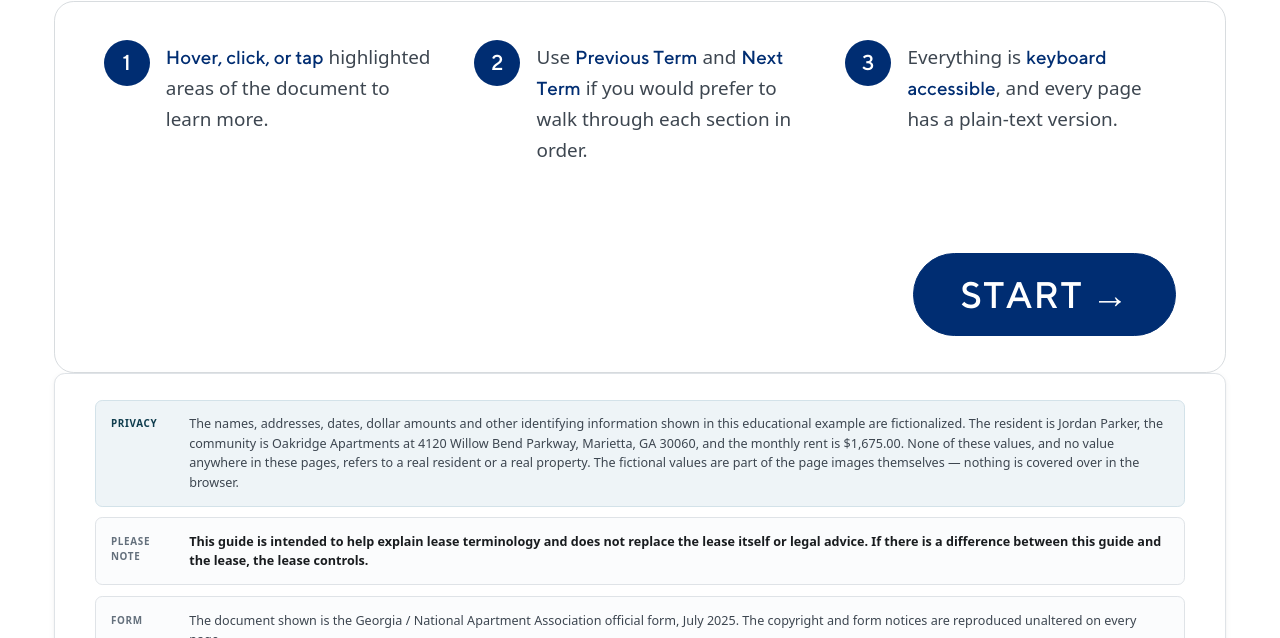
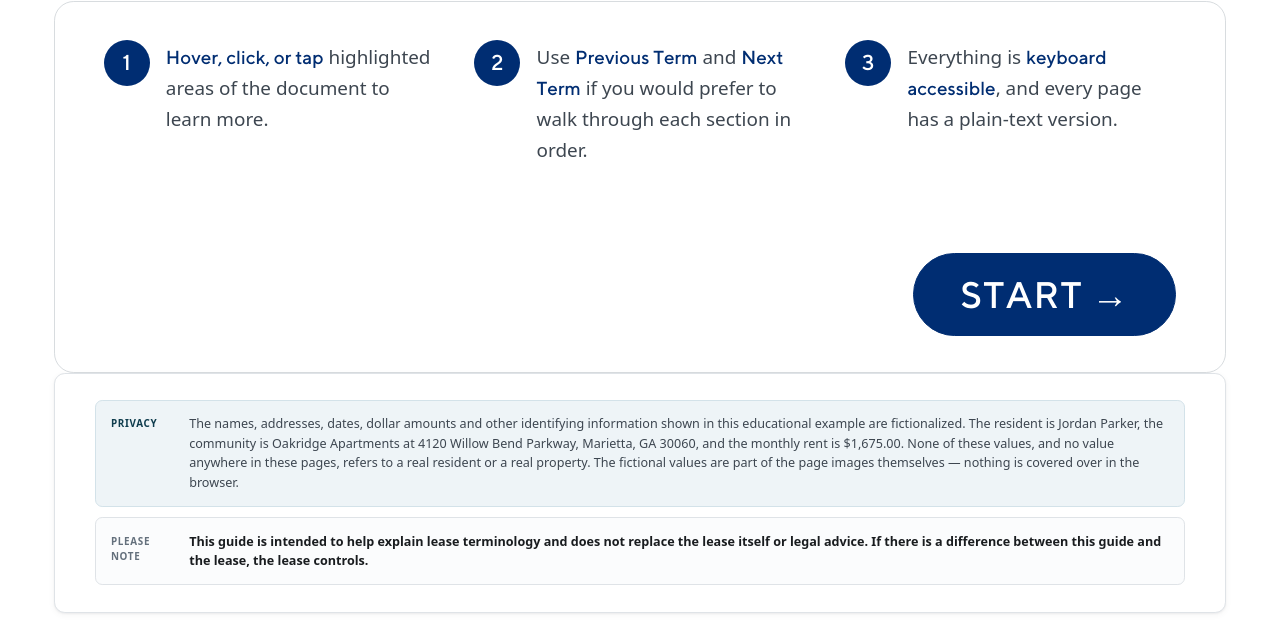
Before and after one commit to YasmineMaKaila/Understanding-Your-Lease-TEST, a plain HTML site: page index.html in a window 1280 px wide. Shown: the part 684-1322 px from the top of the page. Drawn offline with Linux system fonts and the light colour scheme; a web font is replaced by a local one.

Commit message:
Add files via upload

```diff
--- a/index.html
+++ b/index.html
@@ -90,10 +90,6 @@
           <p><strong>This guide is intended to help explain lease terminology and does not replace
              the lease itself or legal advice. If there is a difference between this guide and the
              lease, the lease controls.</strong></p>
-        </div>
-        <div class="notice">
-          <span class="notice__label">Form</span>
-          <p id="formNotice"></p>
         </div>
       </div>
     </section>
--- a/js/app.js
+++ b/js/app.js
@@ -547,7 +547,6 @@ function activateLease(id, { announceIt = false } = {}) {
   preloadFirstPage(L);
 
   renderPrivacyNotice();
-  renderFormNotice();
   renderKeyTerms();
   renderSummary();
   renderSections();
@@ -641,14 +640,6 @@ function renderPrivacyNotice() {
     `values are part of the page images themselves — nothing is covered over in the browser.`;
 }
 
-/** The form notice names the document actually on screen, so it has to follow the
- *  active lease rather than sit in the markup. */
-function renderFormNotice() {
-  if (!els.formNotice) return;
-  els.formNotice.textContent =
-    `The document shown is the ${LEASES[state.leaseId].form}. The copyright and form notices ` +
-    `are reproduced unaltered on every page.`;
-}
 
 function renderKeyTerms() {
   const host = els.keyTermsBody;
@@ -712,7 +703,7 @@ function cache() {
     'prevPage', 'nextPage', 'prevTerm', 'nextTerm', 'prevTermPill', 'nextTermPill', 'termCount', 'fullPageBtn',
     'sectionsBtn', 'sectionsList', 'progressChip', 'progressFill', 'progressText',
     'announcer', 'zoomState', 'textDlg', 'textDlgTitle', 'textDlgBody', 'textBtn',
-    'startBtn', 'reviewBtn', 'reviewBtn2', 'summaryGrid', 'introBtn', 'privacyNotice', 'formNotice',
+    'startBtn', 'reviewBtn', 'reviewBtn2', 'summaryGrid', 'introBtn', 'privacyNotice',
     'keyTerms', 'keyTermsBody', 'ktBtn', 'ktBackBtn',
     'pickerGrid', 'leaseSwitch', 'leaseSwitchBtns',
   ];
```
